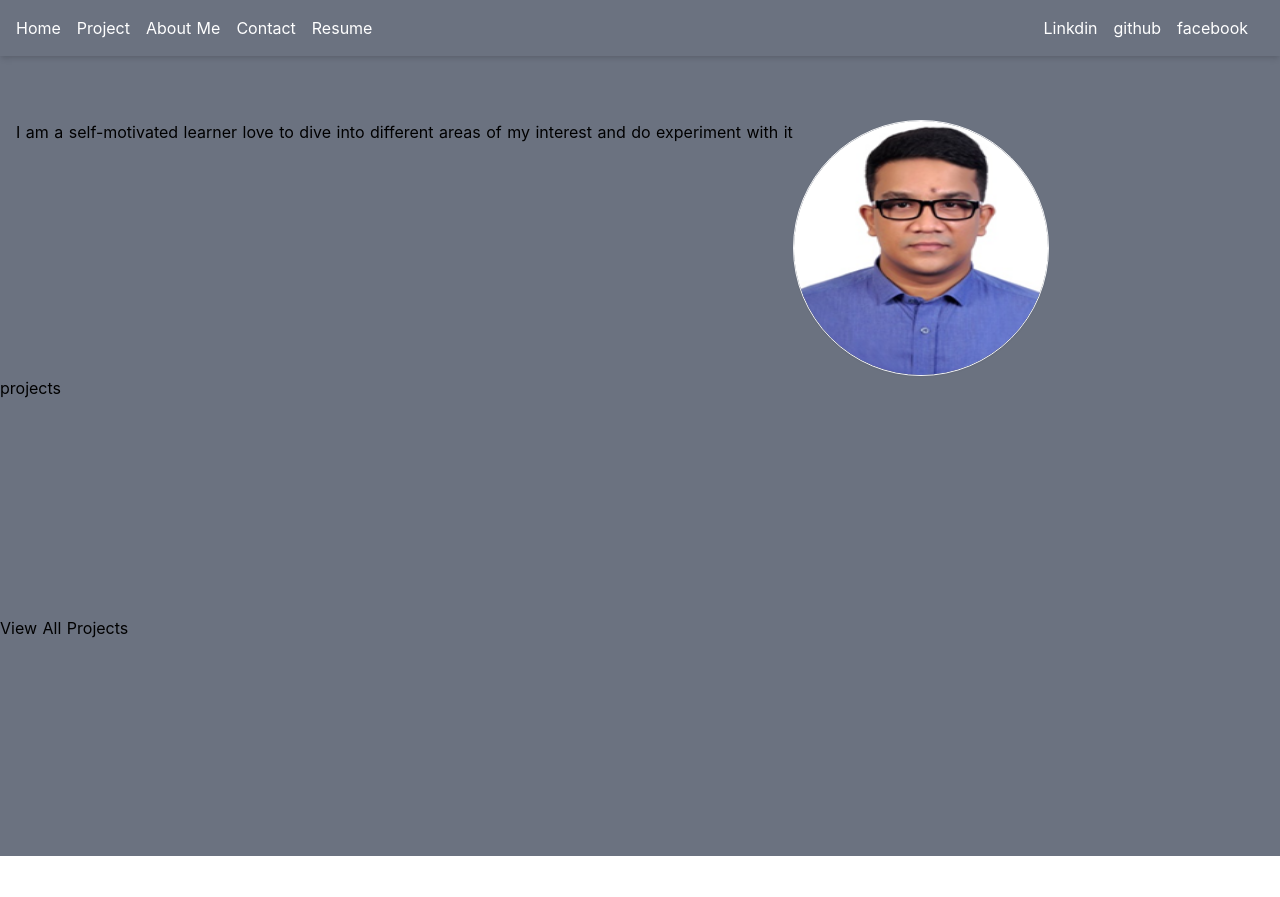
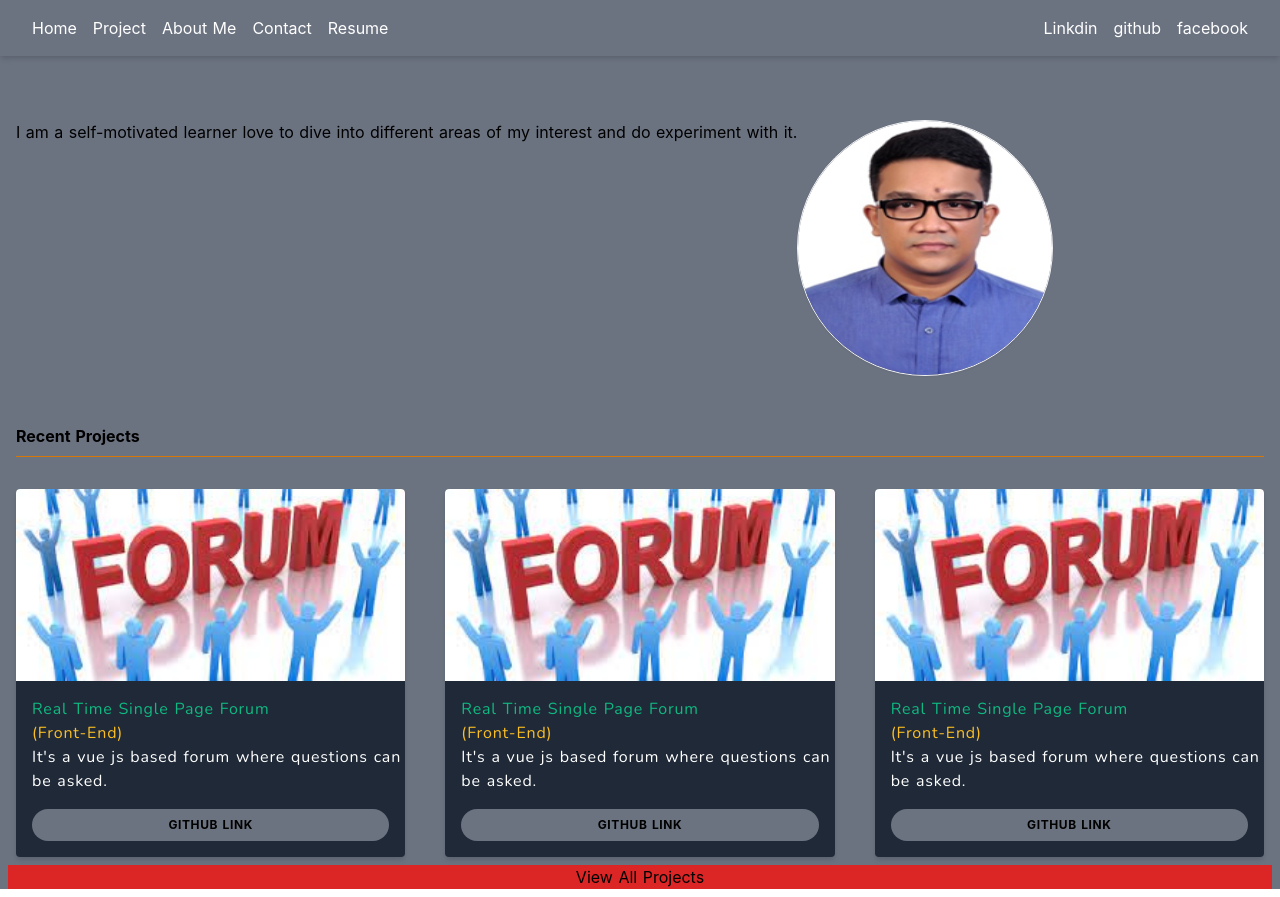
Before and after one commit to meherab-hossain/nuxt-practice, a Nuxt app: page /portfolio in a window 1280 px wide. Before the commit the page ends 856 px from the top, so only its background shows below. Built offline with nearby package versions, Linux system fonts and the light colour scheme.

Commit message:
card and image added

```diff
--- a/assets/css/main.css
+++ b/assets/css/main.css
@@ -1,5 +1,5 @@
 .card{
-    @apply rounded bg-white border-gray-200 shadow-md overflow-hidden relative
+    @apply rounded border-gray-200 shadow-md overflow-hidden relative
 }
 
 .badge{
@@ -7,7 +7,7 @@
 }
 
 .btn{
-    @apply rounded-full text-xs uppercase py-2 px-3 font-bold cursor-pointer tracking-wider
+    @apply rounded-full text-xs uppercase py-2 px-3 font-bold cursor-pointer tracking-wider hover:text-yellow-600
 }
 
 .menu-bar{
--- a/pages/portfolio/index.vue
+++ b/pages/portfolio/index.vue
@@ -1,10 +1,10 @@
 <template>
   <div class="bg-gray-500">
     <div class="">
-      <div class="flex justify-between shadow-md  p-4  bg-gray-500">
+      <div class="flex justify-between shadow-md p-4 bg-gray-500">
         <div class="flex justify-evenly">
           <ul>
-            <li class="inline-flex text-white"><a>Home</a></li>
+            <li class="inline-flex ml-4 text-white"><a>Home</a></li>
             <li class="inline-flex menu-bar">
               <a href="#projects">Project</a>
             </li>
@@ -19,22 +19,77 @@
           <div class="menu-bar mr-4">facebook</div>
         </div>
       </div>
-      <div class="flex mt-16 ml-4">
-        <div class="">
+      <div class="md:flex mt-16 ml-4">
+        <p class="">
           I am a self-motivated learner love to dive into different areas of my
-          interest and do experiment with it
-        </div>
+          interest and do experiment with it.
+        </p>
         <img
           src="~/assets/meherab.png"
           class="border object-fill h-64 w-64 rounded-full border-gray-100 shadow-sm"
           alt="stew"
         />
       </div>
-      <section id="projects">
-        <div class="h-60">projects</div>
+      <section id="projects" class="ml-4 mr-4">
+        <h4 class="font-bold pb-2 mt-12 border-yellow-600 border-b">Recent Projects</h4>
+        <div class="mt-8 grid md:grid-cols-3 gap-10">
+            <!-- card starts here-->
+            <div class="card hover:shadow-lg bg-gray-800">
+              <img
+                src="~/assets/forum.jpg"
+                class="w-full object-cover h-32 sm:h-48"
+                alt="stew"
+              />
+              <div class="font-body text-white ml-4 mt-4 tracking-wider">
+                  <h5 class="text-green-500">Real Time Single Page Forum</h5>
+                  <h4 class="text-yellow-400">(Front-End)</h4>
+                  <p>It's a vue js based forum where questions can be asked.</p>
+              </div>
+              <div class="p-4">
+                <p class="btn bg-gray-500 text-center"><a href="#">Github Link</a> </p>
+              </div>
+            </div>
+            <!-- card ends here-->
+
+            <div class="card hover:shadow-lg bg-gray-800">
+              <img
+                src="~/assets/forum.jpg"
+                class="w-full object-cover h-32 sm:h-48"
+                alt="stew"
+              />
+              <div class="font-body text-white ml-4 mt-4 tracking-wider">
+                  <h5 class="text-green-500">Real Time Single Page Forum</h5>
+                  <h4 class="text-yellow-400">(Front-End)</h4>
+                  <p>It's a vue js based forum where questions can be asked.</p>
+              </div>
+              <div class="p-4">
+                <p class="btn bg-gray-500 text-center"><a href="#">Github Link</a> </p>
+              </div>
+            </div>
+            <!-- card ends here-->
+
+            <div class="card hover:shadow-lg bg-gray-800">
+              <img
+                src="~/assets/forum.jpg"
+                class="w-full object-cover h-32 sm:h-48"
+                alt="stew"
+              />
+              <div class="font-body text-white ml-4 mt-4 tracking-wider">
+                  <h5 class="text-green-500">Real Time Single Page Forum</h5>
+                  <h4 class="text-yellow-400">(Front-End)</h4>
+                  <p>It's a vue js based forum where questions can be asked.</p>
+              </div>
+              <div class="p-4">
+                <p class="btn bg-gray-500 text-center"><a href="#">Github Link</a> </p>
+              </div>
+            </div>
+            <!-- card ends here-->
+
+
+        </div>
       </section>
       <section id="all-projects">
-        <div class="h-60"> View All Projects</div>
+        <div class="m-2 bg-red-600 text-center">View All Projects</div>
       </section>
     </div>
   </div>
```
Also changed, not shown: assets/forum.jpg (added).
